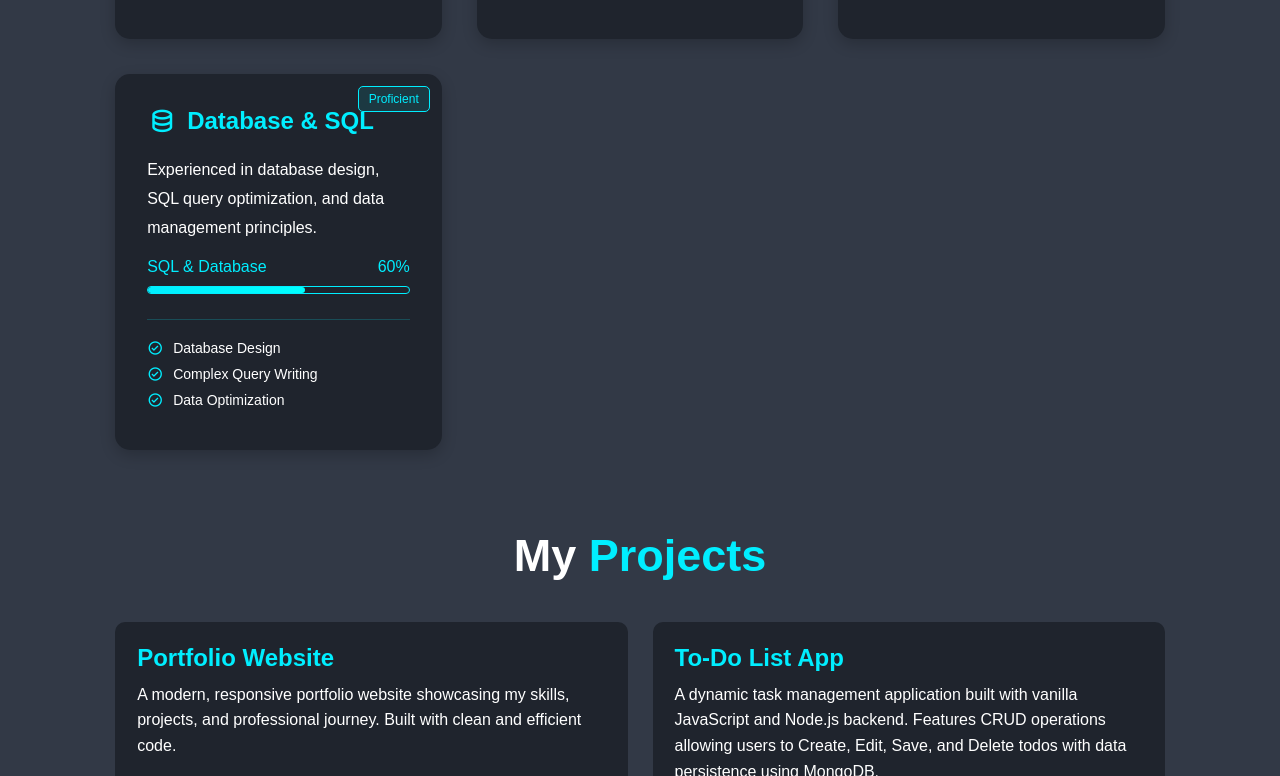
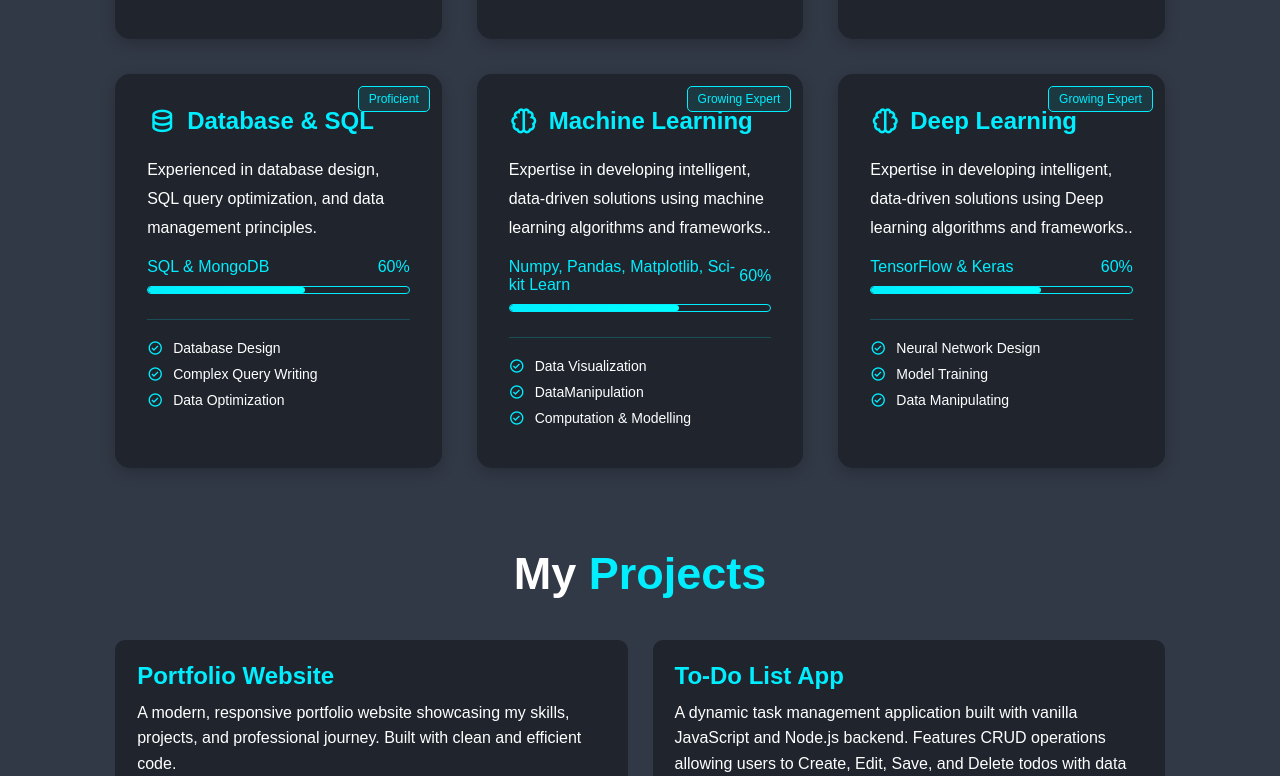
Before and after one commit to maheshbatta938/Portfolio, a plain HTML site: page index.html in a window 1280 px wide. Shown: the part 2924-3700 px from the top of the page. Drawn offline with nearby package versions, Linux system fonts and the light colour scheme; a script that the page names is missing.

Commit message:
Added Deep

```diff
--- a/index.html
+++ b/index.html
@@ -4,7 +4,7 @@
     <meta charset="UTF-8">
     <meta name="viewport" content="width=device-width, initial-scale=1.0">
     <title>
-        Portfol
+        portfolio
     </title>
 
     <link href='https://unpkg.com/boxicons@2.1.4/css/boxicons.min.css' rel='stylesheet'>
@@ -191,7 +191,7 @@
                 <div class="skill-details">
                     <p>Experienced in database design, SQL query optimization, and data management principles.</p>
                     <div class="expertise-level">
-                        <span>SQL & Database</span>
+                        <span>SQL & MongoDB</span>
                         <span>60%</span>
                     </div>
                     <div class="skill-progress">
@@ -213,8 +213,66 @@
                     </div>
                 </div>
             </div>
-        </div>
-   </section>
+            <div class="skill-box">
+                <span class="certification-badge">Growing Expert</span>
+                <h3><i class='bx bx-brain''></i>Machine Learning</h3>
+                <div class="skill-details">
+                    <p>Expertise in developing intelligent, data-driven solutions using machine learning algorithms and frameworks..</p>
+                    <div class="expertise-level">
+                        <span>Numpy, Pandas, Matplotlib, Sci-kit Learn</span>
+                        <span>60%</span>
+                    </div>
+                    <div class="skill-progress">
+                        <div class="progress-bar" style="width: 65%"></div>
+                    </div>
+                </div>
+                <div class="skill-highlights">
+                    <div class="highlight-item">
+                        <i class='bx bx-check-circle'></i>
+                        <span>Data Visualization</span>
+                    </div>
+                    <div class="highlight-item">
+                        <i class='bx bx-check-circle'></i>
+                        <span>DataManipulation</span>
+                    </div>
+                    <div class="highlight-item">
+                        <i class='bx bx-check-circle'></i>
+                        <span>Computation & Modelling</span>
+                    </div>
+                </div>
+            </div>
+
+
+        <div class="skill-box">
+                    <span class="certification-badge">Growing Expert</span>
+                    <h3><i class='bx bx-brain''></i>Deep Learning</h3>
+                    <div class="skill-details">
+                        <p>Expertise in developing intelligent, data-driven solutions using Deep learning algorithms and frameworks..</p>
+                        <div class="expertise-level">
+                            <span>TensorFlow  & Keras</span>
+                            <span>60%</span>
+                        </div>
+                        <div class="skill-progress">
+                            <div class="progress-bar" style="width: 65%"></div>
+                        </div>
+                    </div>
+                    <div class="skill-highlights">
+                        <div class="highlight-item">
+                            <i class='bx bx-check-circle'></i>
+                            <span>Neural Network Design</span>
+                        </div>
+                        <div class="highlight-item">
+                            <i class='bx bx-check-circle'></i>
+                            <span>Model Training</span>
+                        </div>
+                        <div class="highlight-item">
+                            <i class='bx bx-check-circle'></i>
+                            <span>Data Manipulating</span>
+                        </div>
+                    </div>
+                </div>
+            </div>
+    </section>
    <section class="projects" id="projects">
         <h2 class="heading">My <span>Projects</span></h2>
         <div class="projects-container">
```
Also changed, not shown: 1 other file.
